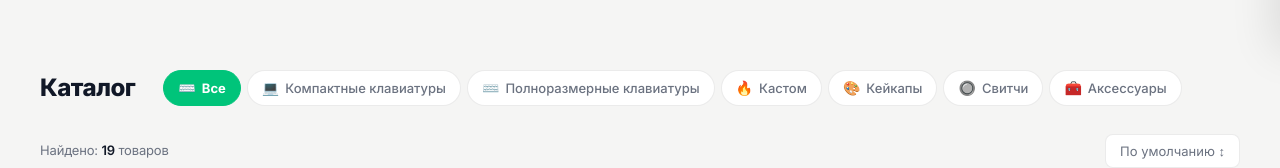
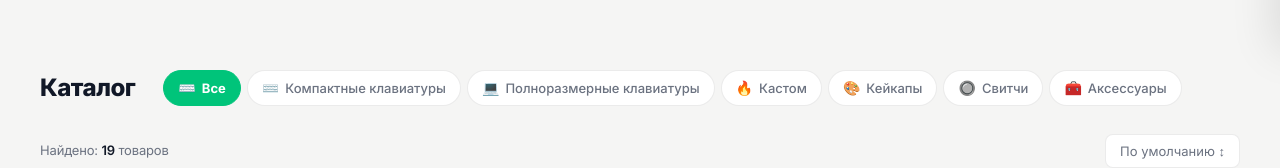
Before and after one commit to Cuppie24/klavisha, a React (Vite) app: page /custom in a window 1280 px wide. Shown: the part 749-917 px from the top of the page. Built offline with nearby package versions, Linux system fonts and the light colour scheme.

Commit message:
fix: correct category icon assignments for compact and full-size keyboards in HomePage and CustomPage

```diff
--- a/src/App.css
+++ b/src/App.css
@@ -355,6 +355,7 @@
 
   .hero__content {
     align-items: center;
+    text-align: center;
   }
 
   .hero__cta {
--- a/src/pages/CustomPage.tsx
+++ b/src/pages/CustomPage.tsx
@@ -7,8 +7,8 @@ import { AppFooter } from '../components/AppFooter';
 
 const CATEGORY_ICONS: Record<string, string> = {
   'Все':                       '⌨️',
-  'Компактные клавиатуры':     '💻',
-  'Полноразмерные клавиатуры': '⌨️',
+  'Компактные клавиатуры':     '⌨️',
+  'Полноразмерные клавиатуры': '💻',
   'Кастом':                    '🔥',
   'Кейкапы':                   '🎨',
   'Свитчи':                    '🔘',
--- a/src/pages/HomePage.tsx
+++ b/src/pages/HomePage.tsx
@@ -8,8 +8,8 @@ import { AppFooter } from '../components/AppFooter';
 
 const CATEGORY_ICONS: Record<string, string> = {
   'Все':                       '⌨️',
-  'Компактные клавиатуры':     '💻',
-  'Полноразмерные клавиатуры': '⌨️',
+  'Компактные клавиатуры':     '⌨️',
+  'Полноразмерные клавиатуры': '💻',
   'Кастом':                    '🔥',
   'Кейкапы':                   '🎨',
   'Свитчи':                    '🔘',
```
